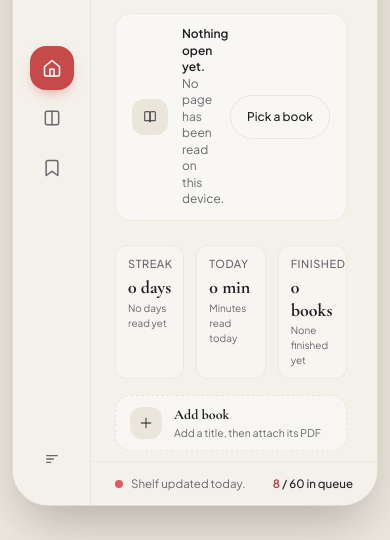
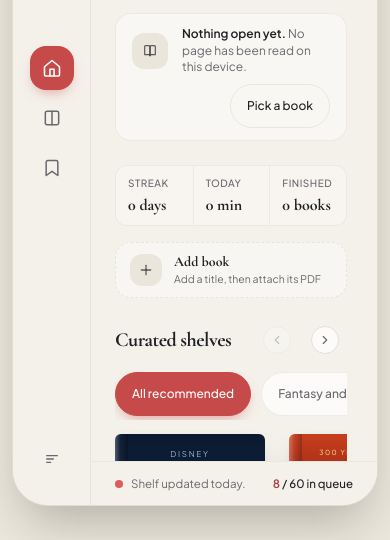
Before and after one commit to Ray05-cloud/perpus, a website: page index.html in a window 390 px wide. Shown: the part 304-844 px from the top of the page. Drawn offline with nearby package versions, Linux system fonts and the light colour scheme; no server answers.

Commit message:
Fix mobile layout: stats card and empty-state strip

```diff
--- a/index.html
+++ b/index.html
@@ -342,14 +342,19 @@
             </p>
           </div>
 
-          <article id="empty-strip" class="bg-lightCream/80 border border-border/60 rounded-2xl px-4 py-3 flex items-center gap-3.5">
+          <!-- Wraps below 360px of content: the button is 100px wide and the icon
+               36px, so a single row left the text column at 42px and every word
+               fell onto its own line. min-w-[9rem] on the paragraph is what
+               forces the button onto a second line instead of crushing the
+               copy. -->
+          <article id="empty-strip" class="bg-lightCream/80 border border-border/60 rounded-2xl px-4 py-3 flex flex-wrap items-center gap-x-3.5 gap-y-2">
             <div class="w-9 h-9 rounded-xl bg-[#EAE6DB] flex items-center justify-center flex-shrink-0" aria-hidden="true">
               <svg class="w-4 h-4 text-charcoal/70" viewBox="0 0 24 24" fill="none" stroke="currentColor" stroke-width="1.8" stroke-linecap="round" stroke-linejoin="round">
                 <path d="M4 5.5A1.5 1.5 0 0 1 5.5 4H10a2 2 0 0 1 2 2v13a1.7 1.7 0 0 0-1.7-1.7H4z"></path>
                 <path d="M20 5.5A1.5 1.5 0 0 0 18.5 4H14a2 2 0 0 0-2 2v13a1.7 1.7 0 0 1 1.7-1.7H20z"></path>
               </svg>
             </div>
-            <p class="text-xs text-secondary leading-snug min-w-0">
+            <p class="text-xs text-secondary leading-snug flex-1 min-w-[9rem]">
               <span class="font-semibold text-charcoal">Nothing open yet.</span><span id="empty-strip-note">
               No page has been read on this device.</span>
             </p>
@@ -358,21 +363,25 @@
         </div>
 
         <div class="xl:col-span-5 space-y-4">
-          <div class="grid grid-cols-3 gap-3">
-            <div class="bg-lightCream/60 border border-border/60 rounded-xl px-3 py-2.5">
-              <p class="text-[11px] font-medium uppercase tracking-wider text-secondary">Streak</p>
-              <p class="mt-1 text-lg font-bold font-serif leading-tight">0 days</p>
-              <p class="text-[10px] text-secondary mt-0.5">No days read yet</p>
+          <!-- Three stats share one card. Below 640px each column is 77px wide, and
+               a caption like "None finished yet" needs three lines there while the
+               one beside it needs two, so the captions are dropped on narrow
+               screens: "0 days" already says what "No days read yet" repeats. -->
+          <div class="grid grid-cols-3 divide-x divide-border/60 rounded-xl border border-border/60 bg-lightCream/60">
+            <div class="px-3 py-2.5 min-w-0">
+              <p class="text-[10px] sm:text-[11px] font-medium uppercase tracking-wider text-secondary">Streak</p>
+              <p class="mt-1 text-base sm:text-lg font-bold font-serif leading-tight whitespace-nowrap">0 days</p>
+              <p class="hidden sm:block text-[10px] text-secondary mt-0.5 leading-tight">No days read yet</p>
             </div>
-            <div class="bg-lightCream/60 border border-border/60 rounded-xl px-3 py-2.5">
-              <p class="text-[11px] font-medium uppercase tracking-wider text-secondary">Today</p>
-              <p class="mt-1 text-lg font-bold font-serif leading-tight">0 min</p>
-              <p class="text-[10px] text-secondary mt-0.5">Minutes read today</p>
+            <div class="px-3 py-2.5 min-w-0">
+              <p class="text-[10px] sm:text-[11px] font-medium uppercase tracking-wider text-secondary">Today</p>
+              <p class="mt-1 text-base sm:text-lg font-bold font-serif leading-tight whitespace-nowrap">0 min</p>
+              <p class="hidden sm:block text-[10px] text-secondary mt-0.5 leading-tight">Minutes read today</p>
             </div>
-            <div class="bg-lightCream/60 border border-border/60 rounded-xl px-3 py-2.5">
-              <p class="text-[11px] font-medium uppercase tracking-wider text-secondary">Finished</p>
-              <p class="mt-1 text-lg font-bold font-serif leading-tight">0 books</p>
-              <p class="text-[10px] text-secondary mt-0.5">None finished yet</p>
+            <div class="px-3 py-2.5 min-w-0">
+              <p class="text-[10px] sm:text-[11px] font-medium uppercase tracking-wider text-secondary">Finished</p>
+              <p class="mt-1 text-base sm:text-lg font-bold font-serif leading-tight whitespace-nowrap">0 books</p>
+              <p class="hidden sm:block text-[10px] text-secondary mt-0.5 leading-tight">None finished yet</p>
             </div>
           </div>
 
```
